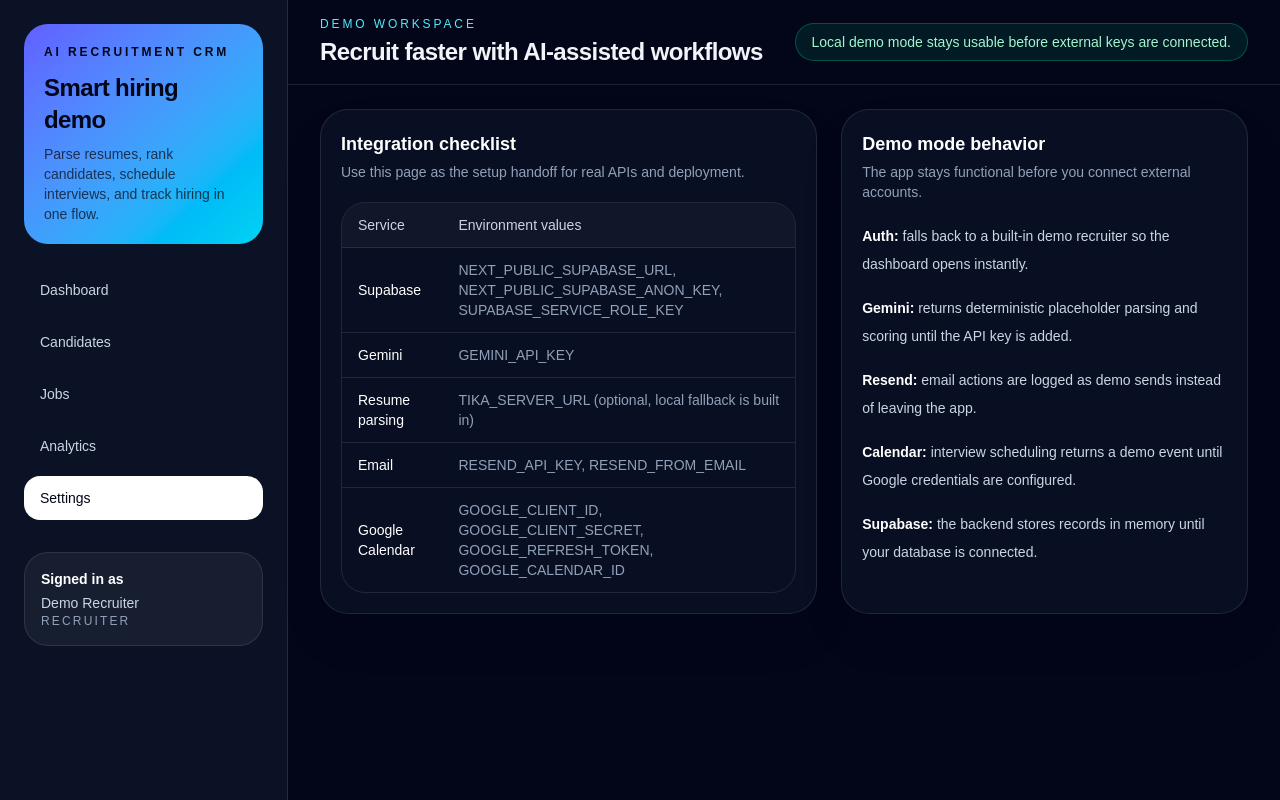
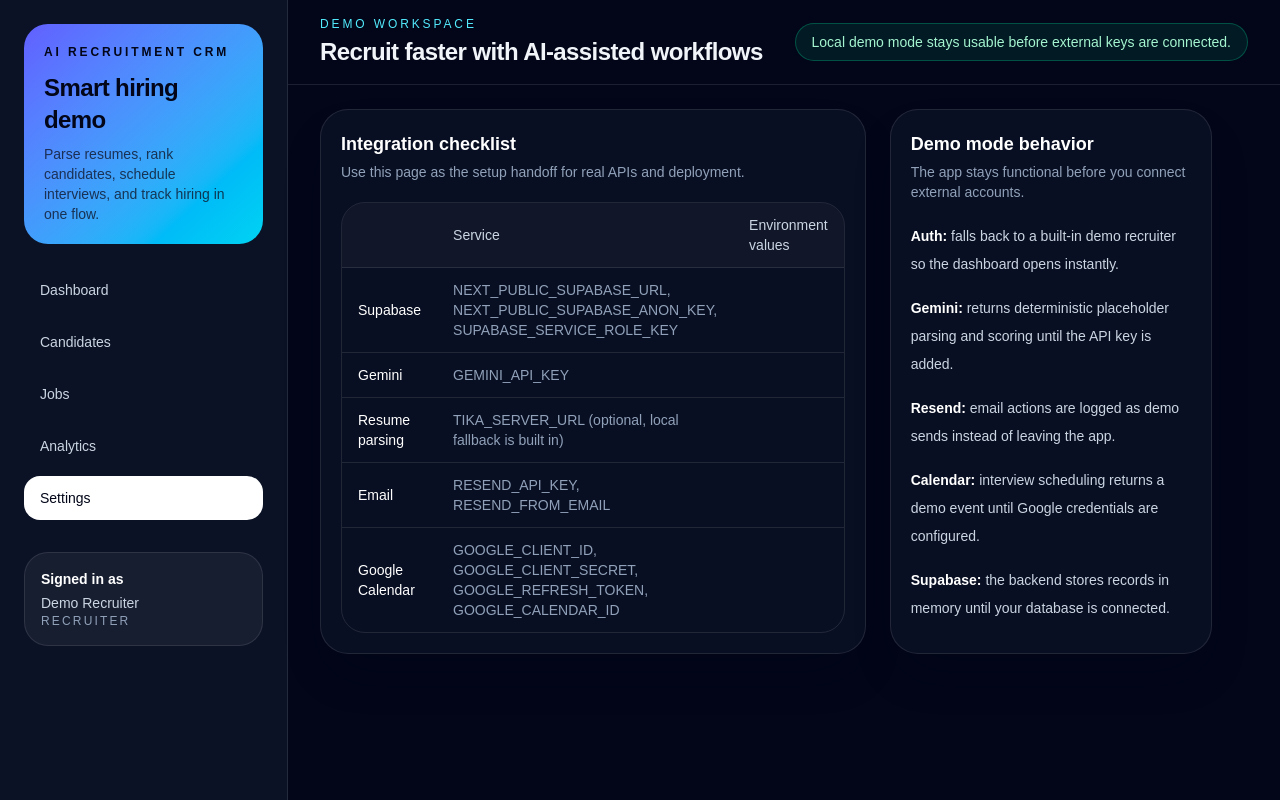
Before and after one commit to androinframindintern/AI-Recruitment-CRM, a Next.js app: page /settings in a window 1280 px wide. Built offline with nearby package versions, Linux system fonts and the light colour scheme; no server answers.

Commit message:
Describe your changes

```diff
--- a/src/app/settings/page.js
+++ b/src/app/settings/page.js
@@ -18,6 +18,7 @@ export default function SettingsPage() {
             <table className="min-w-full divide-y divide-white/10 text-left text-sm">
               <thead className="bg-white/[0.03] text-slate-300">
                 <tr>
+                  <th className="px-4 py-3 font-medium" />
                   <th className="px-4 py-3 font-medium">Service</th>
                   <th className="px-4 py-3 font-medium">Environment values</th>
                 </tr>
```
